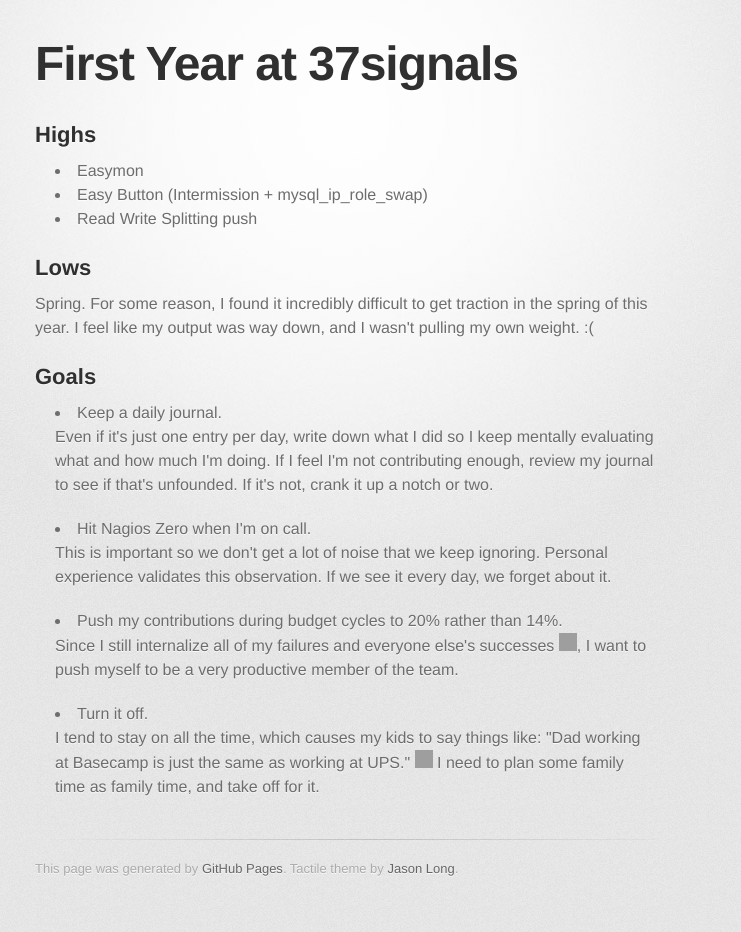
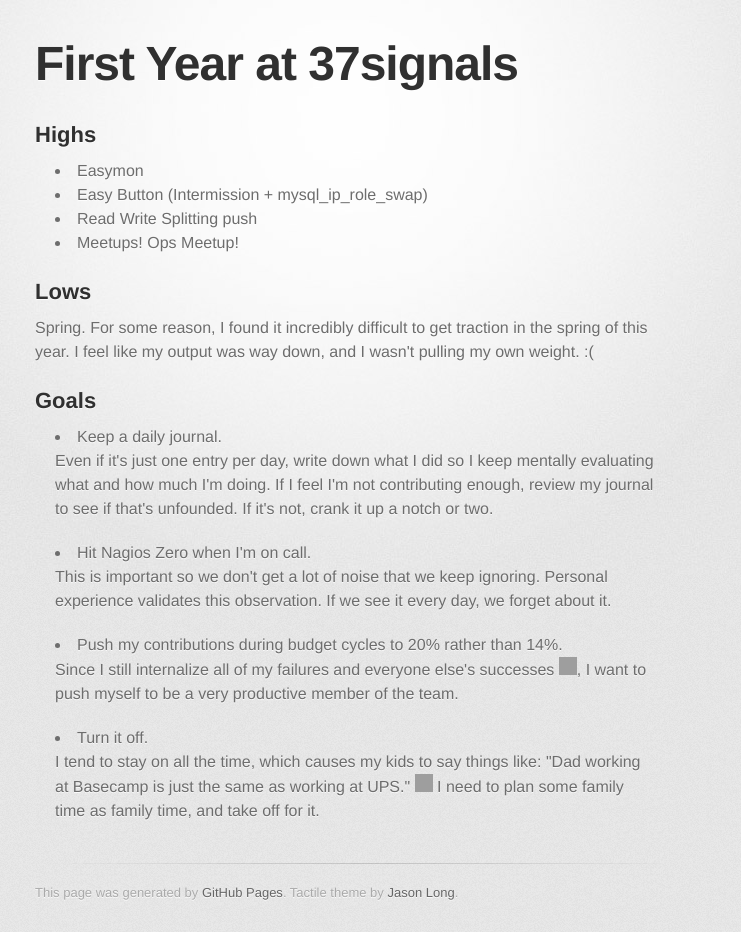
Before and after one commit to anoldguy/anoldguy.github.io, a Jekyll site: the page timeline/index.html, which Jekyll copies as it is, in a window 1280 px wide. Shown: the whole page, without its empty margins (295-1036 px from the left). Built offline with Jekyll 4.4.1, drawn with Linux system fonts in a browser that asks for light colours; nearby versions of some CDN libraries; some web fonts are replaced; a script that is not in the unit is left out; before the commit the page ends 908 px from its top, so only the background shows below that; some of the changed lines change nothing that is shown; grey boxes are pictures that could not be loaded.

Commit message:
Added some fun memories

```diff
--- a/timeline/index.html
+++ b/timeline/index.html
@@ -25,6 +25,7 @@
             <li>Easymon</li>
             <li>Easy Button (Intermission + mysql_ip_role_swap)</li>
             <li>Read Write Splitting push</li>
+            <li>Meetups! Ops Meetup!</li>
           </ul>
           <h2>Lows</h2>
           <p>Spring.  For some reason, I found it incredibly difficult to get traction in the spring of this year. I feel like my output was way down, and I wasn't pulling my own weight. :(</p>
@@ -104,6 +105,11 @@
             "text":"<p>Start consolidating all of our different monitoring controllers under one codebase</p><p>This is one of my favorite things I've built at Basecamp.  The other two are <a href=\"#11\">The Easy Button</a> and <a href=\"#6\">SignalId read/write splitting</a>.",
           },
           {
+            "startDate":"2013,12,09",
+            "headline":"Our furnace is out...",
+            "text":"<p>...so Andrea sends hot chocolate!  How awesome!",
+          },
+          {
             "startDate":"2014,01,02",
             "headline":"Intermission Groundwork",
             "text":"<p>Started digging into intermission, which ultimately leads to development of the \"Easy Button\"",
@@ -130,6 +136,19 @@
             "text":"<p>A new era begins as the company formally recognizes the direction it's been heading for some time.</p>",
             "asset":{
               "media":"http://37signals.com/images/basecamplogo-sketched.png"
+            }
+          },
+          {
+            "startDate":"2014,02,26",
+            "headline":"Basecamp Vacation!",
+            "text":"<p>Basecamp is awesome, and sends our family to Great Wolf Lodge for a night.</p>"
+          },
+          {
+            "startDate":"2014,03,18",
+            "headline":"Basecamp Onesies!",
+            "text":"<p>Basebabies! Sarah puts together onesies for all of the impending babies.</p>",
+            "asset":{
+              "media":"https://37s.campfirenow.com/room/1/thumb/5629094/IMG_3840.JPG"
             }
           },
           {
```
Also changed, not shown: 1 other file.
